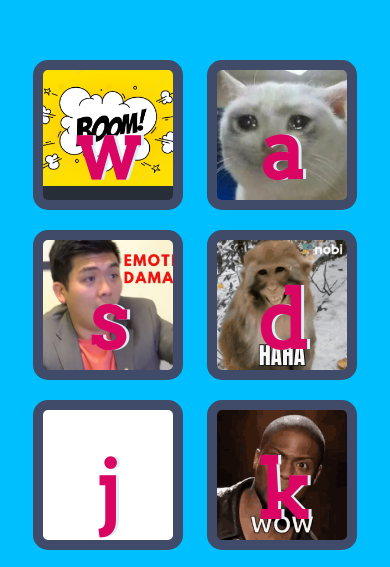
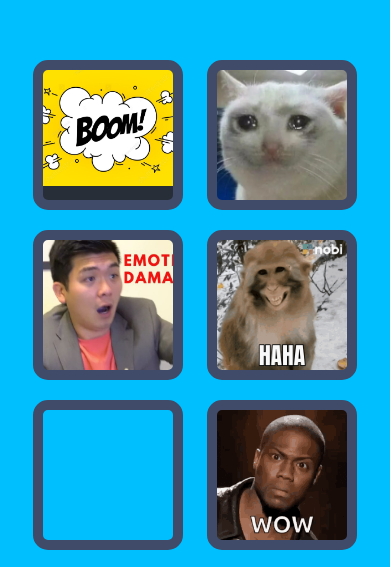
Before and after one commit to ashu14243/Meme_Selector, a plain HTML site: page index.html in a window 390 px wide. Shown: the part 255-822 px from the top of the page. Drawn offline with Linux system fonts and the light colour scheme.

Commit message:
Removed text

```diff
--- a/styles.css
+++ b/styles.css
@@ -94,4 +94,9 @@ footer {
   text-align: center;
   margin: 10px;
   background-color: white;
+  @media only screen and (max-width: 600px) {
+    background-color: rgb(0, 191, 255);
+    /* display: none; */
+     font-size: 0;
 }
+}
```
